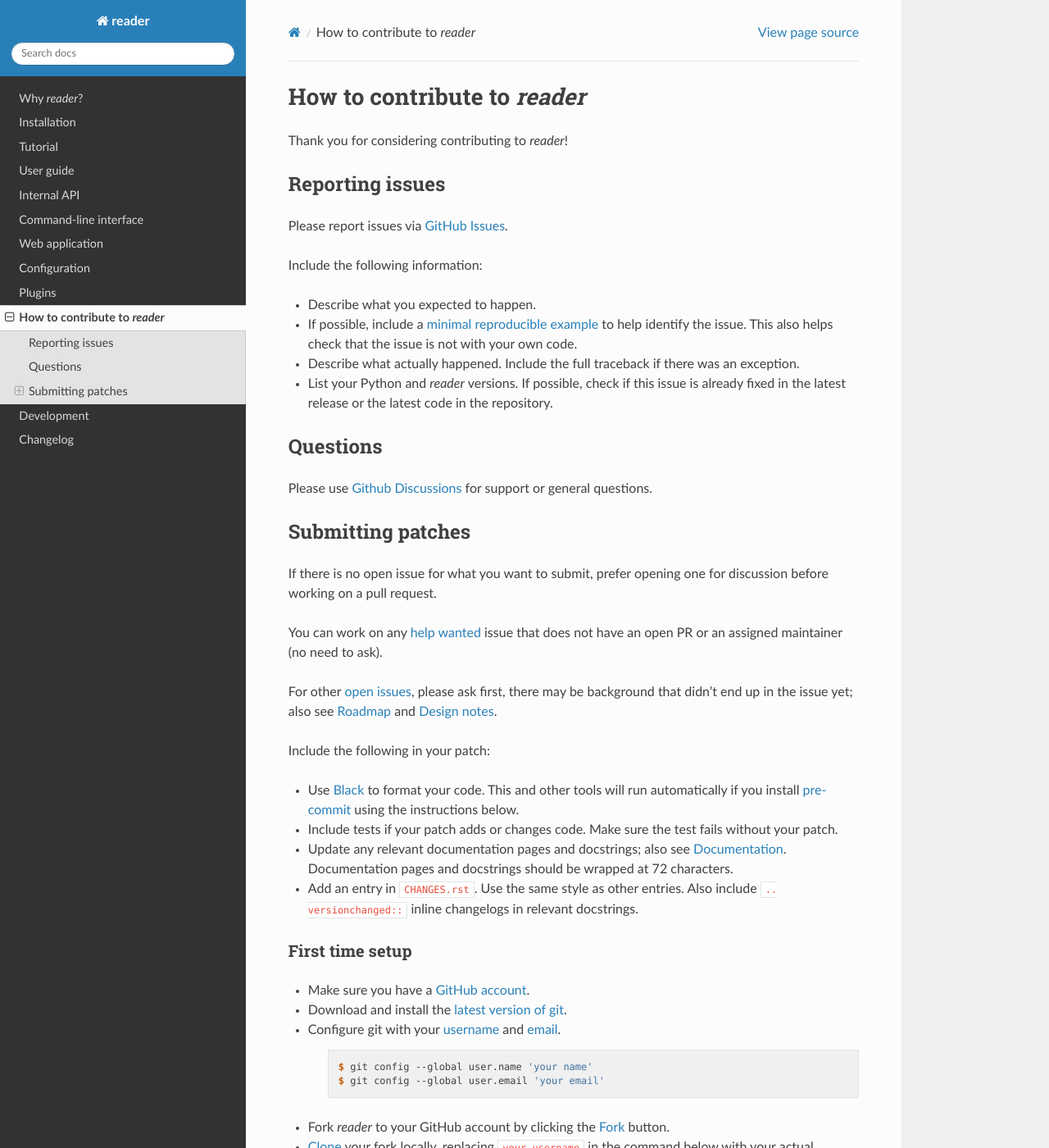
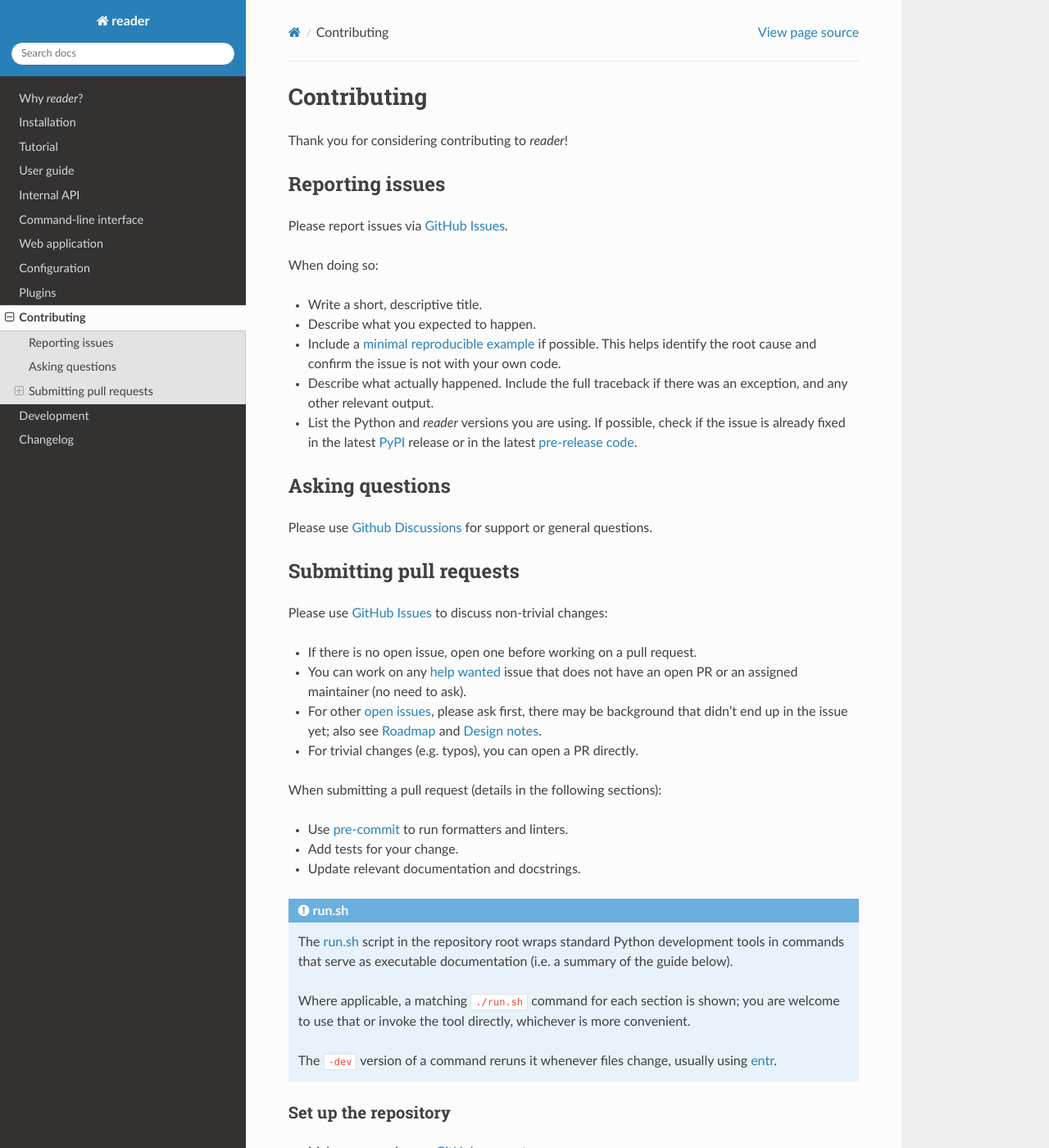
Before and after one commit to Alcides1123/reader, a Sphinx documentation site: the page built from docs/contributing.rst, in a window 1280 px wide and 1400 px high. Shown: the whole window at 82% size. Built offline with Sphinx 7.4.7 and the Read the Docs theme 3.1.0, drawn with Linux system fonts in a browser that asks for light colours; pages that are not in the unit, such as notebooks, are missing from menus; some of the changed text lies outside the part shown.

Commit message:
Rewrite CONTRIBUTING.rst to match pyproject.toml / run.sh changes.

```diff
--- a/CONTRIBUTING.rst
+++ b/CONTRIBUTING.rst
@@ -1,5 +1,5 @@
-How to contribute to *reader*
-=============================
+Contributing
+============
 
 Thank you for considering contributing to *reader*!
 
@@ -12,25 +12,29 @@ Reporting issues
 
 Please report issues via `GitHub Issues`_.
 
-Include the following information:
+When doing so:
 
+* Write a short, descriptive title.
 * Describe what you expected to happen.
-* If possible, include a `minimal reproducible example`_
-  to help identify the issue.
-  This also helps check that the issue is not with your own code.
+* Include a `minimal reproducible example`_ if possible.
+  This helps identify the root cause
+  and confirm the issue is not with your own code.
 * Describe what actually happened.
-  Include the full traceback if there was an exception.
-* List your Python and *reader* versions.
-  If possible, check if this issue is already fixed
-  in the latest release or the latest code in the repository.
+  Include the full traceback if there was an exception,
+  and any other relevant output.
+* List the Python and *reader* versions you are using.
+  If possible, check if the issue is already fixed
+  in the latest `PyPI`_ release
+  or in the latest :ref:`pre-release code <install-pre-release>`.
 
 .. _GitHub Issues: https://github.com/lemon24/reader/issues
 .. _minimal reproducible example: https://stackoverflow.com/help/minimal-reproducible-example
+.. _PyPI: https://pypi.org/project/reader/
 
 
 
-Questions
----------
+Asking questions
+----------------
 
 Please use `Github Discussions`_ for support or general questions.
 
@@ -40,44 +44,51 @@ Please use `Github Discussions`_ for support or general questions.
 
 .. _prs:
 
-Submitting patches
-------------------
+Submitting pull requests
+------------------------
 
-If there is no open issue for what you want to submit,
-prefer opening one for discussion before working on a pull request.
+Please use `GitHub Issues`_ to discuss non-trivial changes:
 
-You can work on any `help wanted`_ issue
-that does not have an open PR or an assigned maintainer
-(no need to ask).
-
-For other `open issues`_, please ask first,
-there may be background that didn't end up in the issue yet;
-also see :ref:`roadmap` and :ref:`design notes`.
+* If there is no open issue, open one before working on a pull request.
+* You can work on any `help wanted`_ issue
+  that does not have an open PR or an assigned maintainer
+  (no need to ask).
+* For other `open issues`_, please ask first,
+  there may be background that didn't end up in the issue yet;
+  also see :ref:`roadmap` and :ref:`design notes`.
+* For trivial changes (e.g. typos), you can open a PR directly.
 
 .. _help wanted: https://github.com/lemon24/reader/issues?q=is%3Aissue+is%3Aopen+label%3A%22help+wanted%22
 .. _open issues: https://github.com/lemon24/reader/issues
 
 
-Include the following in your patch:
+When submitting a pull request (details in the following sections):
 
-* Use `Black`_ to format your code.
-  This and other tools will run automatically
-  if you install `pre-commit`_ using the instructions below.
-* Include tests if your patch adds or changes code.
-  Make sure the test fails without your patch.
-* Update any relevant documentation pages and docstrings;
-  also see :ref:`documentation`.
-  Documentation pages and docstrings should be wrapped at 72 characters.
-* Add an entry in ``CHANGES.rst``.
-  Use the same style as other entries.
-  Also include ``.. versionchanged::`` inline changelogs in relevant docstrings.
-
-.. _Black: https://black.readthedocs.io
-.. _pre-commit: https://pre-commit.com
+* Use `pre-commit`_ to run formatters and linters.
+* Add tests for your change.
+* Update relevant documentation and docstrings.
 
 
-First time setup
-~~~~~~~~~~~~~~~~
+.. admonition:: run.sh
+
+    The :gh:`run.sh <run.sh>` script in the repository root
+    wraps standard Python development tools in commands
+    that serve as executable documentation
+    (i.e. a summary of the guide below).
+
+    Where applicable, a matching ``./run.sh`` command for each section is shown;
+    you are welcome to use that or invoke the tool directly,
+    whichever is more convenient.
+
+    The ``-dev`` version of a command
+    reruns it whenever files change,
+    usually using `entr`_.
+
+    .. _entr: http://eradman.com/entrproject/
+
+
+Set up the repository
+~~~~~~~~~~~~~~~~~~~~~
 
 * Make sure you have a `GitHub account`_.
 * Download and install the `latest version of git`_.
@@ -108,28 +119,10 @@ First time setup
 
   * Windows
 
-    .. code-block:: text
+    .. code-block:: doscon
 
         > py -3 -m venv .venv
         > .venv\Scripts\activate
-
-* Install *reader* in editable mode, with development dependencies.
-
-    .. code-block:: console
-
-        $ pip install -e '.[dev]'
-
-* Install the pre-commit hooks.
-
-    .. code-block:: console
-
-        $ pre-commit install --install-hooks
-
-* Alternatively, use `run.sh`_ to do the last two steps.
-
-    .. code-block:: console
-
-        $ ./run.sh install-dev
 
 
 .. _GitHub account: https://github.com/join
@@ -140,134 +133,196 @@ First time setup
 .. _Clone: https://docs.github.com/en/github/getting-started-with-github/fork-a-repo#step-2-create-a-local-clone-of-your-fork
 
 
+Install development dependencies
+~~~~~~~~~~~~~~~~~~~~~~~~~~~~~~~~
+
+.. admonition:: run.sh
+
+  ``./run.sh install``
+    Install development dependencies.
+
+Install *reader* in editable mode,
+with all :ref:`extras <optional dependencies>` and development dependencies:
+
+.. code-block:: console
+
+    $ pip install -e '.[all]' --group dev
+
+Install `pre-commit`_ hooks
+(so `Black`_, `Flake8`_ etc. are run automatically before each commit):
+
+.. code-block:: console
+
+    $ pre-commit install --install-hooks
+
+
+.. _pre-commit: https://pre-commit.com
+.. _Black: https://black.readthedocs.io
+.. _Flake8: https://flake8.pycqa.org
+
+
 Start coding
 ~~~~~~~~~~~~
 
-* Create a branch to identify the issue you would like to work on.
-  Branch off of the "master" branch.
+Create a branch to identify the issue you will work on.
+Branch off of the ``master`` branch.
 
-    .. code-block:: console
+.. code-block:: console
 
-        $ git fetch origin
-        $ git checkout -b your-branch-name origin/master
+    $ git fetch origin
+    $ git checkout -b your-branch-name origin/master
 
-* Using your favorite editor, make your changes, `committing as you go`_.
-* Include tests that cover any code changes you make.
-  Make sure the test fails without your patch.
-  Run the tests as described below.
-* Push your commits to your fork on GitHub and `create a pull request`_.
-  Link to the issue being addressed with ``fixes #123``
-  in the pull request description.
+Using your favorite editor, make your changes, `committing as you go`_.
 
-    .. code-block:: console
+Include tests that cover any code changes you make.
+Make sure the test fails without your patch.
+Run the tests as described below.
 
-        $ git push --set-upstream origin your-branch-name
+Update any relevant documentation pages and docstrings;
+see :ref:`documentation` for details.
+Adding a changelog entry is optional,
+a maintainer will write one if you're not sure how to.
+
 
 .. _committing as you go: https://afraid-to-commit.readthedocs.io/en/latest/git/commandlinegit.html#commit-your-changes
-.. _create a pull request: https://docs.github.com/en/github/collaborating-with-issues-and-pull-requests/creating-a-pull-request
+.. _inline changelogs: https://www.sphinx-doc.org/en/master/usage/restructuredtext/directives.html#describing-changes-between-versions
 
 
-Running the tests
-~~~~~~~~~~~~~~~~~
+Run tests
+~~~~~~~~~
 
-Run the basic test suite with pytest.
+.. admonition:: run.sh
+
+  ``./run.sh test``
+    Run tests.
+
+  ``./run.sh test-dev``
+    Run tests when files change.
+
+Run the tests with `pytest`_ (including slow tests):
 
 .. code-block:: console
 
     $ pytest --runslow
 
-This runs the tests for the current environment,
-which is usually sufficient.
-CI will run the full suite when you submit your pull request.
-You can run the full test suite with tox if you don't want to wait.
+
+.. _pytest: https://docs.pytest.org/
+
+
+Run test coverage
+~~~~~~~~~~~~~~~~~
+
+.. admonition:: run.sh
+
+  ``./run.sh coverage``
+    Run test coverage and generate reports.
+
+Generating a report of lines that do not have test coverage
+can indicate what code needs to be tested.
+Use `coverage`_ to run `pytest`_,
+generate an HTML report,
+and check required coverage:
 
 .. code-block:: console
 
-    $ tox
+    $ coverage run -m pytest --runslow
+    $ coverage html
+    $ ./run.sh coverage-report
+
+Open ``htmlcov/index.html`` in your browser to explore the report.
+
+The core library **must** have 100% test coverage.
+Experimental plugins,
+the command-line interface,
+and the web application
+do not have coverage requirements.
 
 
-Running test coverage
-~~~~~~~~~~~~~~~~~~~~~
+.. _coverage: https://coverage.readthedocs.io
 
-Generating a report of lines that do not have test coverage
-can indicate what code needs to be tested.
-Use `run.sh`_ to run ``pytest`` using ``coverage``,
-generate a report, and check required coverage.
+
+Run type checking
+~~~~~~~~~~~~~~~~~
+
+.. admonition:: run.sh
+
+  ``./run.sh typing``
+    Run type checking.
+
+  ``./run.sh typing-dev``
+    Run type checking when files change.
+
+Run type checking with `mypy`_:
 
 .. code-block:: console
 
-    $ ./run.sh coverage-all
+    $ mypy
 
-Open ``htmlcov/index.html`` in your browser to explore the report.
-
-The library **must** have 100% test coverage;
-the unstable plugins, CLI, and web app do not have coverage requirements.
-
-Read more about `coverage <https://coverage.readthedocs.io>`__.
+The core library **must** pass strict type checking.
+Plugins,
+the command-line interface,
+and the web application
+do not have type checking requirements.
 
 
-Type checking
-~~~~~~~~~~~~~
+.. _mypy: https://mypy.readthedocs.io/en/stable/
 
-Run type checking with ``mypy``.
+
+Build the documentation
+~~~~~~~~~~~~~~~~~~~~~~~
+
+.. admonition:: run.sh
+
+  ``./run.sh docs``
+    Build the docs.
+
+  ``./run.sh docs-dev``
+    Build the docs when files change.
+
+Build the documentation using `Sphinx`_:
 
 .. code-block:: console
 
-    $ mypy --strict src
+    $ sphinx-build -E -W docs docs/_build/html
 
-The library **must** pass strict type checking;
-the plugins, CLI, and web app do not have type checking requirements.
-
-Read more about `mypy <https://mypy.readthedocs.io/en/stable/>`__.
+Open ``docs/_build/html/index.html`` in your browser to view the built documentation.
 
 
-Building the docs
-~~~~~~~~~~~~~~~~~
+.. _Sphinx: https://www.sphinx-doc.org/en/stable/
 
-Build the docs using Sphinx.
+
+Run tests on all Python versions
+~~~~~~~~~~~~~~~~~~~~~~~~~~~~~~~~
+
+.. admonition:: run.sh
+
+  ``./run.sh test-all``
+    Run tests on all supported Python versions.
+
+Run tests on all supported Python versions with `tox`_:
 
 .. code-block:: console
 
-    $ make -C docs html
+    $ tox run-parallel
 
-Open ``docs/_build/html/index.html`` in your browser to view the docs.
-
-Read more about `Sphinx <https://www.sphinx-doc.org/en/stable/>`__.
+This includes coverage, type checking, and documentation,
+making it the closest to a full CI run possible locally.
 
 
-run.sh
-~~~~~~
+.. _tox: https://tox.wiki/
+
+
+
+Create a pull request
+~~~~~~~~~~~~~~~~~~~~~
+
+Push your commits to your fork on GitHub and `create a pull request`_.
+Link to the issue being addressed with ``Fixes #123.``
+in the pull request description.
 
 .. code-block:: console
 
-    $ ./run.sh command [argument ...]
-
-The :gh:`run.sh <run.sh>` script wraps the steps above
-as "executable documentation".
-
-``./run.sh install-dev``
-    `First time setup`_ (install *reader* and pre-commit hooks)
-
-``./run.sh test`` / ``./run.sh test-all``
-    `Running the tests`_
-
-``./run.sh coverage-all``
-    `Running test coverage`_
-
-``./run.sh typing``
-    `Type checking`_
-
-``./run.sh docs``
-    `Building the docs`_
-
-Arguments are usually passed along to the underlying tool,
-e.g. ``typing`` arguments are passed to ``pytest``;
-see the script source for details.
+    $ git push --set-upstream origin your-branch-name
 
 
-If you have `entr <http://eradman.com/entrproject/>`_ installed,
-``test-dev``, ``typing-dev``, and ``docs-dev``
-will run the corresponding commands when the files in the repo change.
-
-Likewise, ``serve-dev`` will run the web app with the Flask
-`development server <https://flask.palletsprojects.com/en/latest/server/>`_.
+.. _create a pull request: https://docs.github.com/en/github/collaborating-with-issues-and-pull-requests/creating-a-pull-request
--- a/docs/install.rst
+++ b/docs/install.rst
@@ -109,11 +109,13 @@ Use the following command to update *reader*
     pip install --upgrade reader
 
 
+.. _install-pre-release:
+
 Living on the edge
 ~~~~~~~~~~~~~~~~~~
 
 If you want to use the latest *reader* code before it’s released,
-install or update from the master branch:
+install or update from the ``master`` branch:
 
 .. code-block:: bash
 
```
Also changed, not shown: 1 other file.
